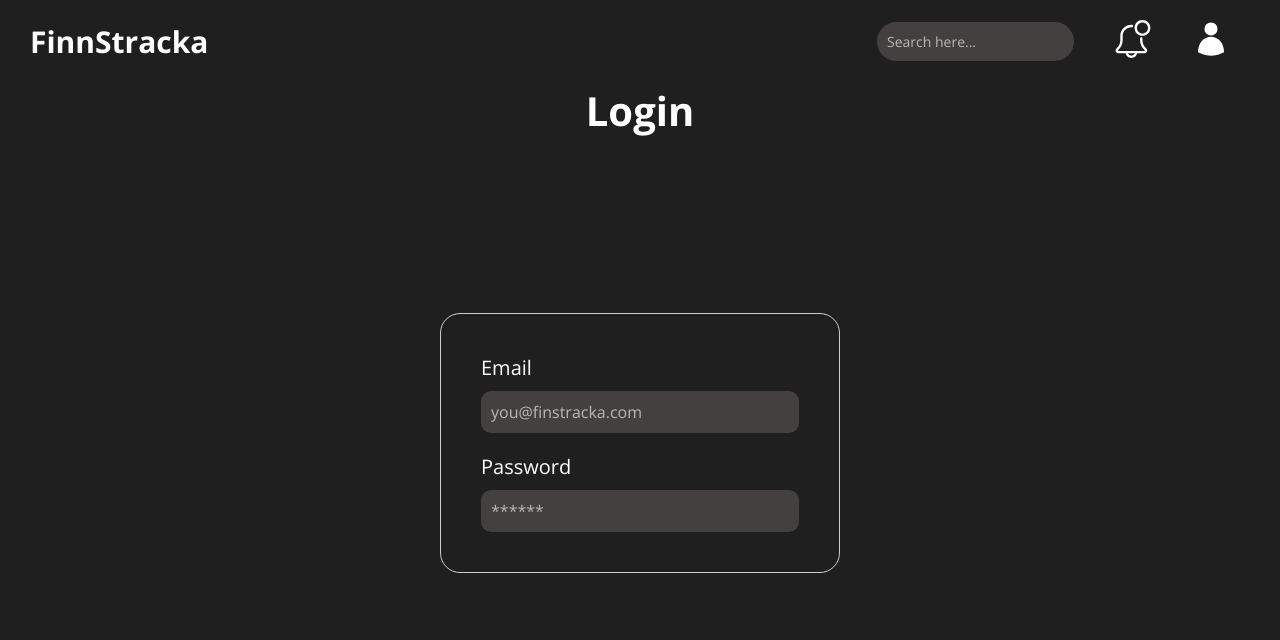
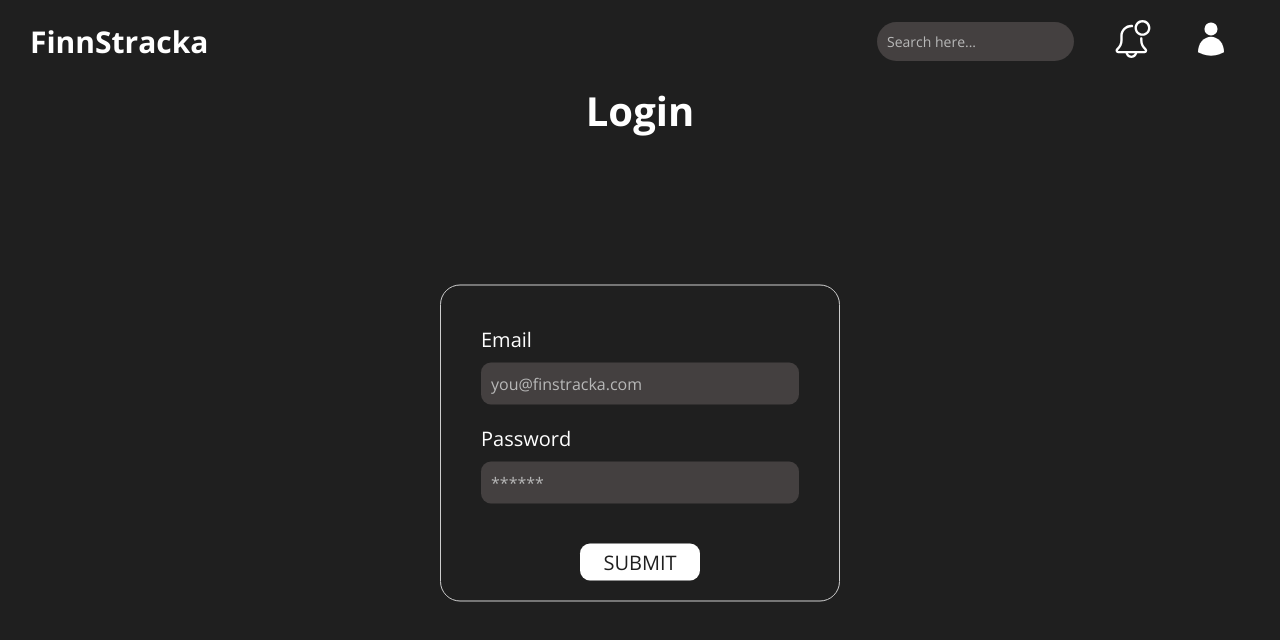
Before and after one commit to ahmedfaaid/stock-dashboard, a React (Create React App) app: page /login in a window 1280 px wide. Shown: the top 640 px of the page. Built offline with nearby package versions, Linux system fonts and the light colour scheme.

Commit message:
add submit button

```diff
--- a/src/pages/Login/index.tsx
+++ b/src/pages/Login/index.tsx
@@ -5,7 +5,8 @@ import Layout from '../../components/Layout';
 import {
   StyledField,
   StyledForm,
-  StyledFormContainer
+  StyledFormContainer,
+  SubmitButton
 } from '../../styles/Form';
 
 interface Values {
@@ -64,6 +65,7 @@ export default function Login() {
                 />
                 <ErrorMessage name='password' />
               </div>
+              <SubmitButton type='submit'>Submit</SubmitButton>
             </StyledForm>
           )}
         </Formik>
--- a/src/pages/Register/index.tsx
+++ b/src/pages/Register/index.tsx
@@ -5,7 +5,8 @@ import Layout from '../../components/Layout';
 import {
   StyledField,
   StyledForm,
-  StyledFormContainer
+  StyledFormContainer,
+  SubmitButton
 } from '../../styles/Form';
 
 interface Values {
@@ -113,6 +114,7 @@ export default function Register() {
               />
               <ErrorMessage name='confirmPassword' />
             </div>
+            <SubmitButton type='submit'>Submit</SubmitButton>
           </StyledForm>
         </Formik>
       </StyledFormContainer>
--- a/src/styles/Form.ts
+++ b/src/styles/Form.ts
@@ -47,3 +47,23 @@ export const StyledField = styled(Field)`
     color: #b8b8b8;
   }
 `;
+
+export const SubmitButton = styled.button`
+  display: block;
+  width: 120px;
+  padding: 5px 20px;
+  margin: 40px auto 0 auto;
+  font-size: 20px;
+  text-transform: uppercase;
+  border: none;
+  border-radius: 10px;
+  cursor: pointer;
+  background-color: ${({ theme }) => theme.colors.white};
+  color: ${({ theme }) => theme.colors.primary};
+  transition: all ease-in-out 0.1s;
+
+  &:hover {
+    background-color: ${({ theme }) => theme.colors.light};
+    color: ${({ theme }) => theme.colors.white};
+  }
+`;
```
